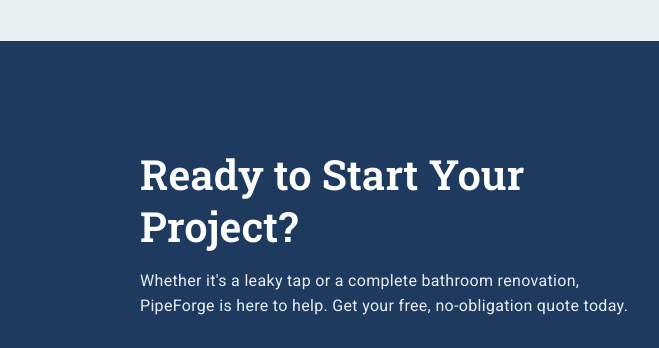
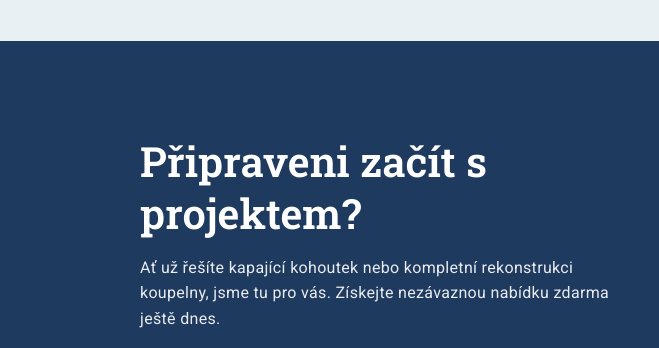
Before and after one commit to mar-thumbless/rejmic-website, a React app: page services.html in a window 1280 px wide. Shown: the part 2280-2628 px from the top of the page, 0-659 px from the left. Built offline with nearby package versions, Linux system fonts and the light colour scheme; a web font is replaced by a local one.

Commit message:
Translate project call-to-action to Czech
Updated the section title and content to Czech.

```diff
--- a/services.html
+++ b/services.html
@@ -521,11 +521,9 @@
           <div class="cta-split-wrapper">
             <div class="cta-content-column">
               <div class="cta-text-container">
-                <h2 class="section-title">Ready to Start Your Project?</h2>
+                <h2 class="section-title">Připraveni začít s projektem?</h2>
                 <p class="section-content">
-                  Whether it's a leaky tap or a complete bathroom renovation,
-                  PipeForge is here to help. Get your free, no-obligation quote
-                  today.
+                  Ať už řešíte kapající kohoutek nebo kompletní rekonstrukci koupelny, jsme tu pro vás. Získejte nezávaznou nabídku zdarma ještě dnes.
                 </p>
                 <div class="cta-info-cards">
                   <div class="cta-info-card">
```
